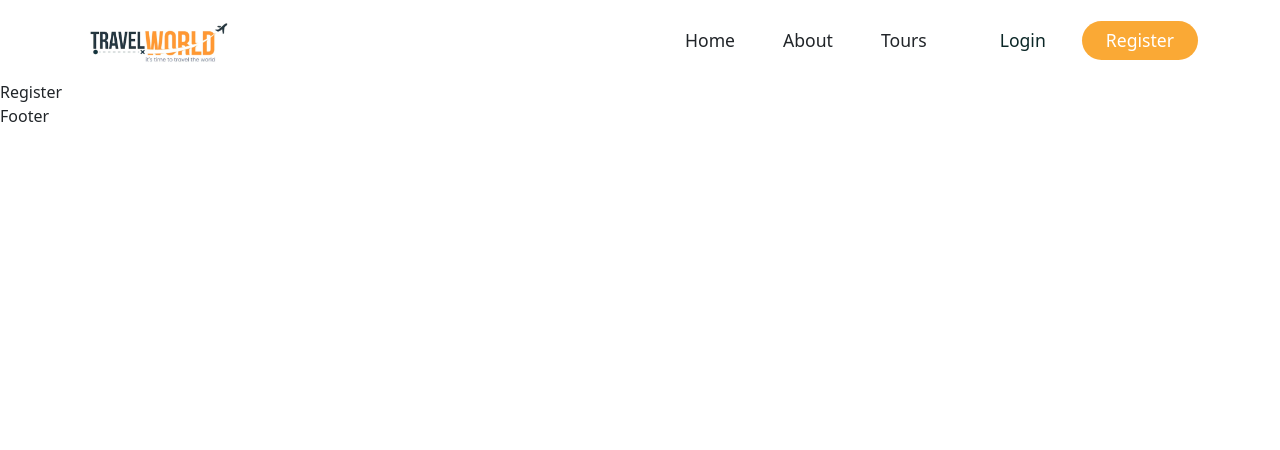
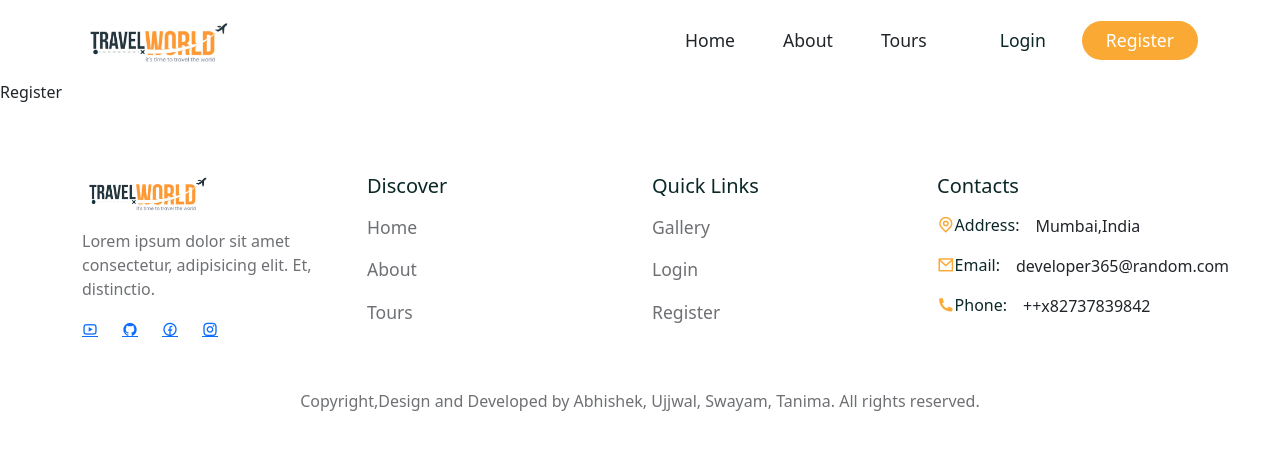
Before and after one commit to abhishek7575-spec/Air-bnb, a React (Create React App) app in the folder tour-management/frontend/: page /register in a window 1280 px wide. Shown: the top 450 px of the page. Built offline with nearby package versions, Linux system fonts and the light colour scheme; a web font is replaced by a local one.

Commit message:
footer done

```diff
--- a/tour-management/frontend/src/components/Footer/Footer.jsx
+++ b/tour-management/frontend/src/components/Footer/Footer.jsx
@@ -1,8 +1,146 @@
 import React from 'react'
+import './footer.css'
+
+import {Container,Row,Col,ListGroup ,ListGroupItem} from 'reactstrap';
+import {Link} from 'react-router-dom';
+import logo from '../../assets/images/logo.png';
+
+const quick__links = [
+  {
+      path: '/home',
+      display:'Home'
+  },
+  {
+      path: '/about',
+      display:'About'
+  },
+  {
+      path: '/tours',
+      display:'Tours'
+  },
+
+]
+const quick__links2 = [
+  {
+      path:  '/gallery',
+      display:'Gallery'
+  },
+  {
+      path: '/login',
+      display:'Login'
+  },
+  {
+      path: '/register',
+      display:'Register'
+  },
+
+]
+
 
 const Footer = () => {
+  const year =new Date().getFullYear
   return (
-    <div>Footer</div>
+    <footer className="footer">
+     <Container>
+        <Row>
+          <Col lg='3'>
+              <div className="logo">
+                <img src={logo} alt="" />
+                <p>Lorem ipsum dolor sit amet consectetur, adipisicing elit. Et, distinctio.</p>
+
+                <div className="social__links d-flex align-items-center gap-4">
+                      <span>
+                        <Link to='#'><i class="ri-youtube-line"></i></Link>
+                      </span>
+                      <span>
+                        <Link to='#'><i class="ri-github-fill"></i></Link>
+                      </span>
+                      <span>
+                        <Link to='#'><i class="ri-facebook-circle-line"></i></Link>
+                      </span>
+                      <span>
+                        <Link to='#'><i class="ri-instagram-line"></i></Link>
+                      </span>
+                </div>
+
+              </div>
+          </Col>
+          <Col lg='3'>
+            <h5 className='footer__link-title'>Discover</h5>
+            <ListGroup className='footer__quick-links'>
+                {
+                  quick__links.map((item,index)=>(
+                    <ListGroupItem key={index} className="ps-0 border-0">
+                        <Link to={item.path}>{item.display}</Link>
+                    </ListGroupItem>
+                  ))
+                }
+            </ListGroup>
+          </Col>
+          <Col lg='3'>
+          <h5 className='footer__link-title'>Quick Links</h5>
+          <ListGroup className='footer__quick-links'>
+                {
+                  quick__links2.map((item,index)=>(
+                    <ListGroupItem key={index} className="ps-0 border-0">
+                        <Link to={item.path}>{item.display}</Link>
+                    </ListGroupItem>
+                  ))
+                }
+            </ListGroup>
+          </Col>
+          <Col lg='3'>
+          <h5 className='footer__link-title'>Contacts</h5>
+          <ListGroup className='footer__quick-links'>
+
+
+                    <ListGroupItem  className="ps-0 border-0
+                    d-flex align-items-center gap-3">
+
+                    <h6 className='mb-0 d-flex align-items-center gap-w'>
+                      <span>  <i class="ri-map-pin-line"></i></span>
+                      Address:
+                    </h6>
+
+                    <p className='mb-0'>
+                        Mumbai,India
+                    </p>
+                    </ListGroupItem>
+
+                    <ListGroupItem  className="ps-0 border-0
+                    d-flex align-items-center gap-3">
+
+                    <h6 className='mb-0 d-flex align-items-center gap-w'>
+                      <span>  <i class="ri-mail-line"></i></span>
+                      Email:
+                    </h6>
+
+                    <p className='mb-0'>
+                        developer365@random.com
+                    </p>
+                    </ListGroupItem>
+
+                    <ListGroupItem  className="ps-0 border-0
+                    d-flex align-items-center gap-3">
+
+                    <h6 className='mb-0 d-flex align-items-center gap-w'>
+                      <span>  <i class="ri-phone-fill"></i></span>
+                      Phone:
+                    </h6>
+
+                    <p className='mb-0'>
+                        ++x82737839842
+                    </p>
+                    </ListGroupItem>
+
+            </ListGroup>
+          </Col>
+          <Col lg='12' className='text-center pt-5 ' >
+            <p className="copyright">Copyright{year},Design and Developed by Abhishek, Ujjwal, Swayam, Tanima. All rights reserved.</p>
+             </Col>
+        </Row>
+     </Container>
+    </footer>
   )
 }
 
--- /dev/null
+++ b/tour-management/frontend/src/components/Footer/footer.css
@@ -0,0 +1,42 @@
+.footer {
+    padding-top:70px;
+    padding-bottom:30px;
+
+}
+.footer .logo img {
+    width: 50%;
+    margin-bottom: 1rem;
+
+}
+.footer .logo p{
+    color:var(--text-color);
+}
+.social-links span a{
+    text-decoration:none;
+    color: var(--heading-color);
+    font-size: 1.2rem;
+
+}
+.footer__links-title{
+    color: var(--heading-color);
+    margin-bottom: 1rem;
+
+}
+.footer__quick-links li a{
+    text-decoration: none;
+    color: var(--text-color);
+    font-size: 1.1rem;
+
+}
+
+.footer__quick-links h6 span i {
+    color: var(--secondary-color);
+    font-size: 1.1rem;
+
+}
+
+.copyright{
+    color: var(--text-color);
+    font-style: 1rem;
+
+}
--- a/tour-management/frontend/src/components/Header/Header.jsx
+++ b/tour-management/frontend/src/components/Header/Header.jsx
@@ -1,4 +1,4 @@
-import React from 'react'
+import React ,{useRef,useEffect}from 'react'
 import {Container,Row ,Button} from 'reactstrap'
 import {NavLink , Link } from 'react-router-dom'
 import logo  from '../../assets/images/logo.png'
@@ -19,7 +19,23 @@
 
 ]
 const Header = () => {
-    return <header className="header">
+        const headerRef=useRef(null)
+
+        const stickyHeaderFunc=()=>{
+            window.addEventListener('scroll' ,()=>{
+                if(document.body.scrollTop>80 || document.documentElement.scrollTop>80){
+                    headerRef.current.classList.add('sticky__header')
+                }else{
+                    headerRef.current.classList.remove('sticky__header')
+
+                }
+            })
+        }
+useEffect(()=>{
+    stickyHeaderFunc()
+    return window.removeEventListener('scroll',stickyHeaderFunc)
+})
+    return <header className="header" ref={headerRef}>
         <Container>
             <Row>
                 <div className="nav__wrapper d-flex align-itmes-center justify-content-between">
```
